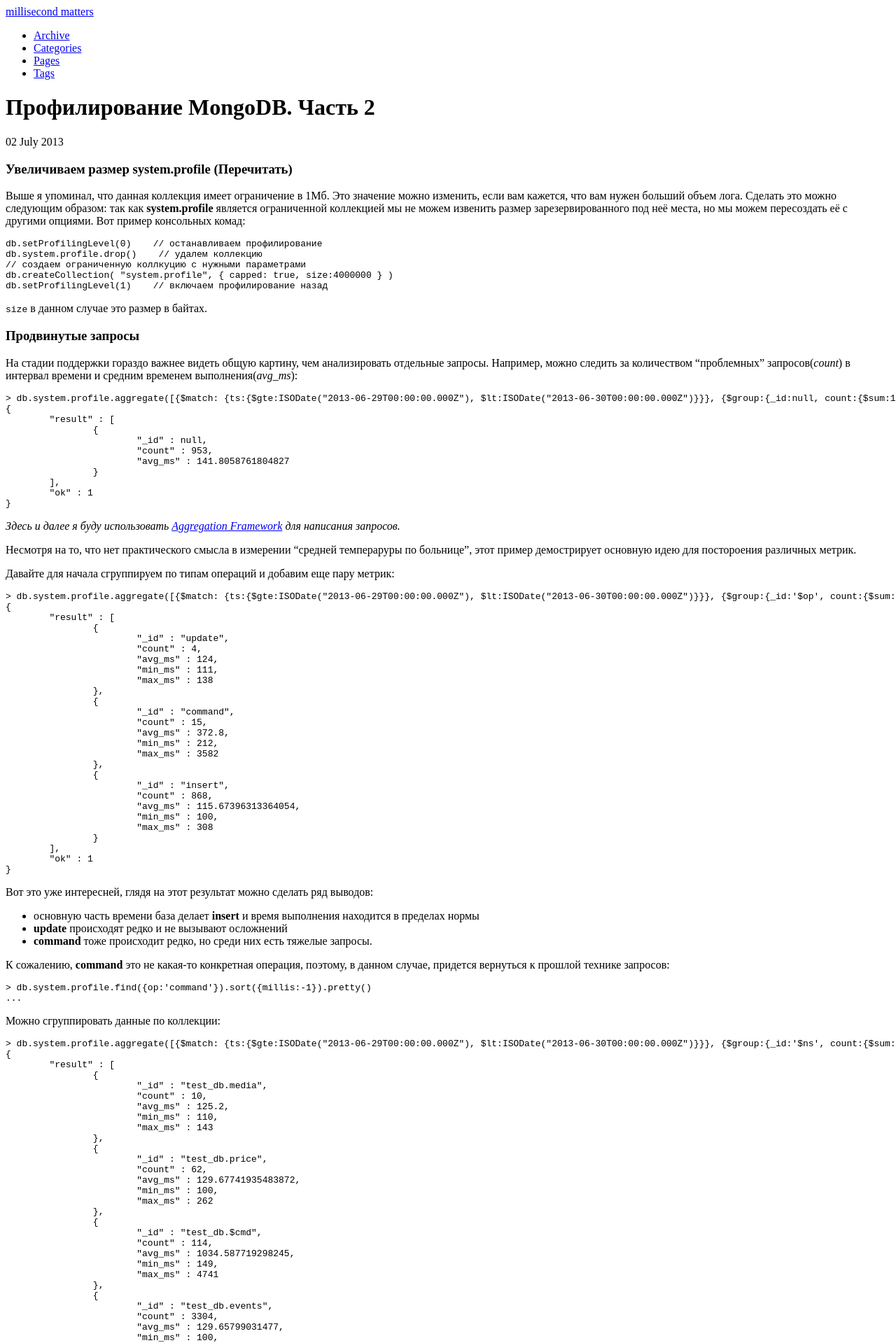
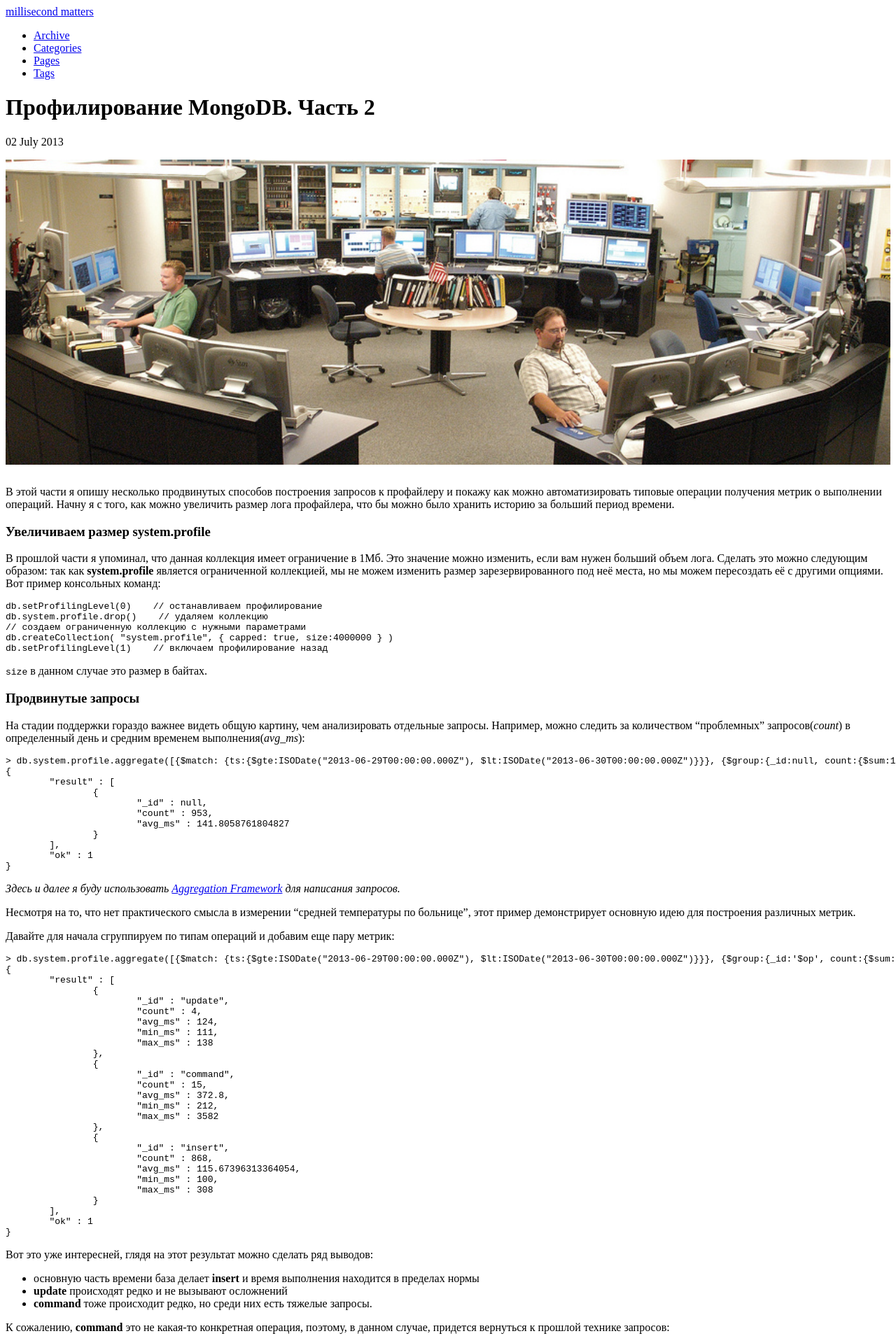
Before and after one commit to amezhenin/amezhenin_github.io, a Jekyll site: the page built from _posts/2013-07-02-mongodb-profiling-part-2.md, in a window 1280 px wide. Shown: the top 1919 px of the page at 70% size. Built offline with Jekyll 4.4.1, drawn with Linux system fonts in a browser that asks for light colours; comment, search, counter and statistics services are not loaded; some of the changed text lies outside the part shown.

Commit message:
mongo profiling #2, final

```diff
--- a/_posts/2013-07-02-mongodb-profiling-part-2.md
+++ b/_posts/2013-07-02-mongodb-profiling-part-2.md
@@ -2,22 +2,49 @@
 layout: post
 title: "Профилирование MongoDB. Часть 2"
 description: ""
-category:
-tags: [mongodb, profiling, administration]
+category: mongodb
+tags: [mongodb, profiling]
 ---
 {% include JB/setup %}
+
+<style>
+    .fig {
+        #text-align: center;
+        margin-bottom: 30px;
+    }
+    .spoiler .spoiler_title {
+    color: darkblue;
+    border-bottom: dotted 1px;
+    cursor: pointer;
+}
+
+.spoiler .spoiler_text {
+    display: none;
+}
+</style>
 
 
 <link rel="stylesheet" href="/pygments.css"/>
 
+<p class="fig">
+<a href="http://www.flickr.com/photos/advancedphotonsource/5941453764/" target="_blank">
 
-### Увеличиваем размер system.profile (Перечитать)
+<img src="/images/advanced.jpg" alt="monitoring" style="width: 100%;" align='center'/>
+</a>
+</p>
 
-Выше я упоминал, что данная коллекция имеет ограничение в 1Мб. Это значение можно изменить, если вам кажется, что вам нужен больший объем лога. Сделать это можно следующим образом: так как **system.profile** является ограниченной коллекцией мы не можем извенить размер зарезервированного под неё места, но мы можем пересоздать её с другими опциями. Вот пример консольных комад:
+
+
+
+В этой части я опишу несколько продвинутых способов построения запросов к профайлеру и покажу как можно автоматизировать типовые операции получения метрик о выполнении операций. Начну я с того, как можно увеличить размер лога профайлера, что бы можно было хранить историю за больший период времени.
+
+### Увеличиваем размер system.profile
+
+В прошлой части я упоминал, что данная коллекция имеет ограничение в 1Мб. Это значение можно изменить, если вам нужен больший объем лога. Сделать это можно следующим образом: так как **system.profile** является ограниченной коллекцией, мы не можем изменить размер зарезервированного под неё места, но мы можем пересоздать её с другими опциями. Вот пример консольных команд:
 
     db.setProfilingLevel(0)    // останавливаем профилирование
-    db.system.profile.drop()    // удалем коллекцию
-    // создаем ограниченную коллкуцию с нужными параметрами
+    db.system.profile.drop()    // удаляем коллекцию
+    // создаем ограниченную коллекцию с нужными параметрами
     db.createCollection( "system.profile", { capped: true, size:4000000 } )
     db.setProfilingLevel(1)    // включаем профилирование назад
 
@@ -26,7 +53,7 @@
 
 ### Продвинутые запросы
 
-На стадии поддержки гораздо важнее видеть общую картину, чем анализировать отдельные запросы. Например, можно следить за количеством "проблемных" запросов(*count*) в интервал времени и средним временем выполнения(*avg_ms*):
+На стадии поддержки гораздо важнее видеть общую картину, чем анализировать отдельные запросы. Например, можно следить за количеством "проблемных" запросов(*count*) в определенный день и средним временем выполнения(*avg_ms*):
 
     > db.system.profile.aggregate([{$match: {ts:{$gte:ISODate("2013-06-29T00:00:00.000Z"), $lt:ISODate("2013-06-30T00:00:00.000Z")}}}, {$group:{_id:null, count:{$sum:1}, avg_ms:{$avg:'$millis'}}}])
     {
@@ -42,7 +69,7 @@
 
 *Здесь и далее я буду использовать [Aggregation Framework](http://docs.mongodb.org/manual/core/aggregation/) для написания запросов.*
 
-Несмотря на то, что нет практического смысла в измерении "средней темпераруры по больнице", этот пример демострирует основную идею для постороения различных метрик.
+Несмотря на то, что нет практического смысла в измерении "средней температуры по больнице", этот пример демонстрирует основную идею для построения различных метрик.
 
 Давайте для начала сгруппируем по типам операций и добавим еще пару метрик:
 
@@ -124,7 +151,7 @@
 
 ##### Гистограммы по времени выполнения запросов
 
-Этот пример по-сложнее: нужно посчитать гистограмму по времени выполнения запросов. В для постронения гистограммы я выбрал шаг в 50 миллисекунд. Что бы проще было группировать, я сначала получаю остаток отделеня(`$mod`) `millis` на 50, а потом вычитаю(`$subtract`) полученное значение из `millis`. В плевдокоде это просто:
+Этот пример по-сложнее: нужно посчитать гистограмму по времени выполнения запросов. Для построения гистограммы я выбрал шаг в 50 миллисекунд. Что бы проще было группировать, я сначала получаю остаток от деленя(`$mod`) **millis** на 50, а потом вычитаю(`$subtract`) полученное значение из **millis**. В псевдокоде это просто:
 
     millis = millis - (millis % 50)
 
@@ -236,7 +265,7 @@
 
 ### Профилирование с комментариями
 
-Начиная с версии 2.0.0 MongoDB появилась команда [$comment](http://docs.mongodb.org/manual/reference/operator/comment/), которая позволяет добавлять комментарий к запросу:
+Начиная с версии 2.0.0 в MongoDB появилась команда [$comment](http://docs.mongodb.org/manual/reference/operator/comment/), которая позволяет добавлять комментарий к запросу:
 
     db.collection.find( { <query> } )._addSpecial( "$comment", <comment> )
     db.collection.find( { $query: { <query> }, $comment: <comment> } )
@@ -264,24 +293,13 @@
     mongos> db.setProfilingLevel(1, 100);
     { "ok" : 0, "errmsg" : "profile currently not supported via mongos" }
 
-Мне не удалось найти полноценного решения для профилирование шардинг-кластера(*sharded cluster*). Можно настроить профилирование на каждой ноде в отдельности. К сожалению, в этом случае  также придется оправшивать профайлер каждой ноды в отдельности. Это очень не удобно,  даже если у вас немного серверов.
+Можно настроить профилирование на каждой ноде в отдельности. К сожалению, в этом случае  также придется опрашивать профайлер каждой ноды в отдельности. Это очень не удобно,  даже если у вас 2-3 шарда.
 
-Если у вас есть решение для этой проблемы, пожалуйста, дайте мне знать :)
+Решение, которое автоматизирует этот процесс, можно посмотреть [здесь](http://emptysqua.re/blog/real-time-profiling-a-mongodb-cluster/).
 
 ## Заключение
-В статье не рассмотрены `mongostat`, `mongotop`, `explain`, [db.currentOp](http://docs.mongodb.org/manual/reference/method/db.currentOp/) и
-[db.killOp](http://docs.mongodb.org/manual/reference/method/db.killOp/).
-команд по управлению задачами
+Существует множество способов выявления и устранения проблем в MongoDB, и профилирование только один из них. В статье не рассмотрены такие замечательные инструменты как [mongostat](http://docs.mongodb.org/manual/reference/program/mongostat/), [mongotop](http://docs.mongodb.org/manual/reference/program/mongotop/), [explain](http://docs.mongodb.org/manual/reference/method/cursor.explain/), [db.currentOp](http://docs.mongodb.org/manual/reference/method/db.currentOp/)+[db.killOp](http://docs.mongodb.org/manual/reference/method/db.killOp/) и [другие](http://docs.mongodb.org/manual/reference/program/). Эти команды и утилиты помогут вам лучше понять как работает ваша БД.
 
-#### Links
-* http://docs.mongodb.org/manual/tutorial/manage-the-database-profiler/
-* http://docs.mongodb.org/manual/reference/command/profile/
-* http://jsman.ru/mongo-book/Glava-7-Proizvoditelnost-i-instrumentarij.html
-
-----------
-
-* введение, дать краткое содержание статьи, о чем пойдет речь.
-* заключение
-* ссылки
-* перечитать
-* проспелить
+#### Дополнительные ссылки
+* [The Little MongoDB Book. Глава 7 — Производительность и инструментарий] (http://jsman.ru/mongo-book/Glava-7-Proizvoditelnost-i-instrumentarij.html)
+* [Следим за коллекцией. Tailable cursors](http://habrahabr.ru/post/173653/)
```
Also changed, not shown: other parts of _posts/2013-07-02-mongodb-profiling-part-2.md (+3 -1 lines), _posts/2013-06-23-mongodb-profiling-part-1.md (+3 -3 lines), files/profile.js (added, +25 -0 lines), images/advanced.jpg (added).
